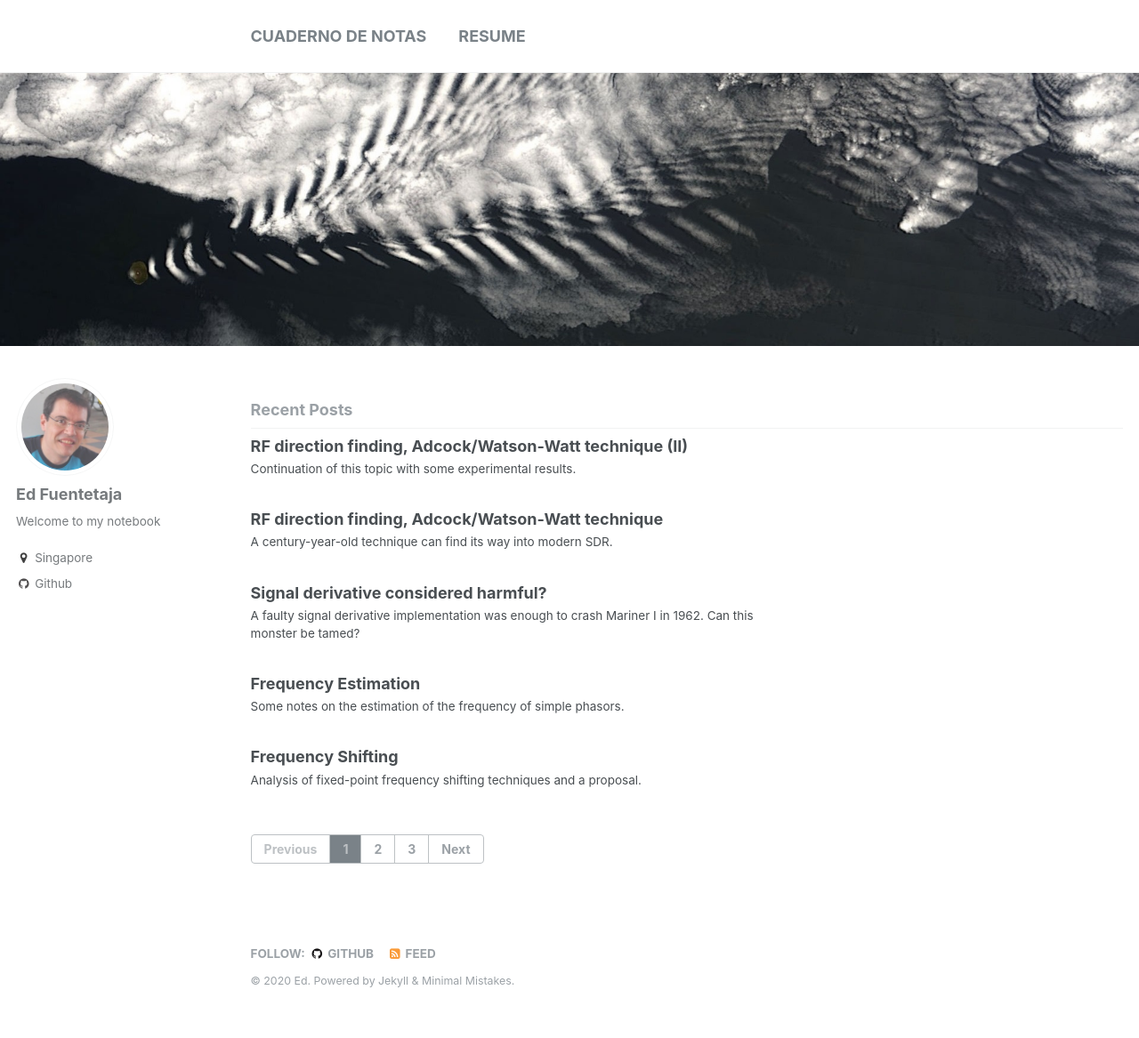
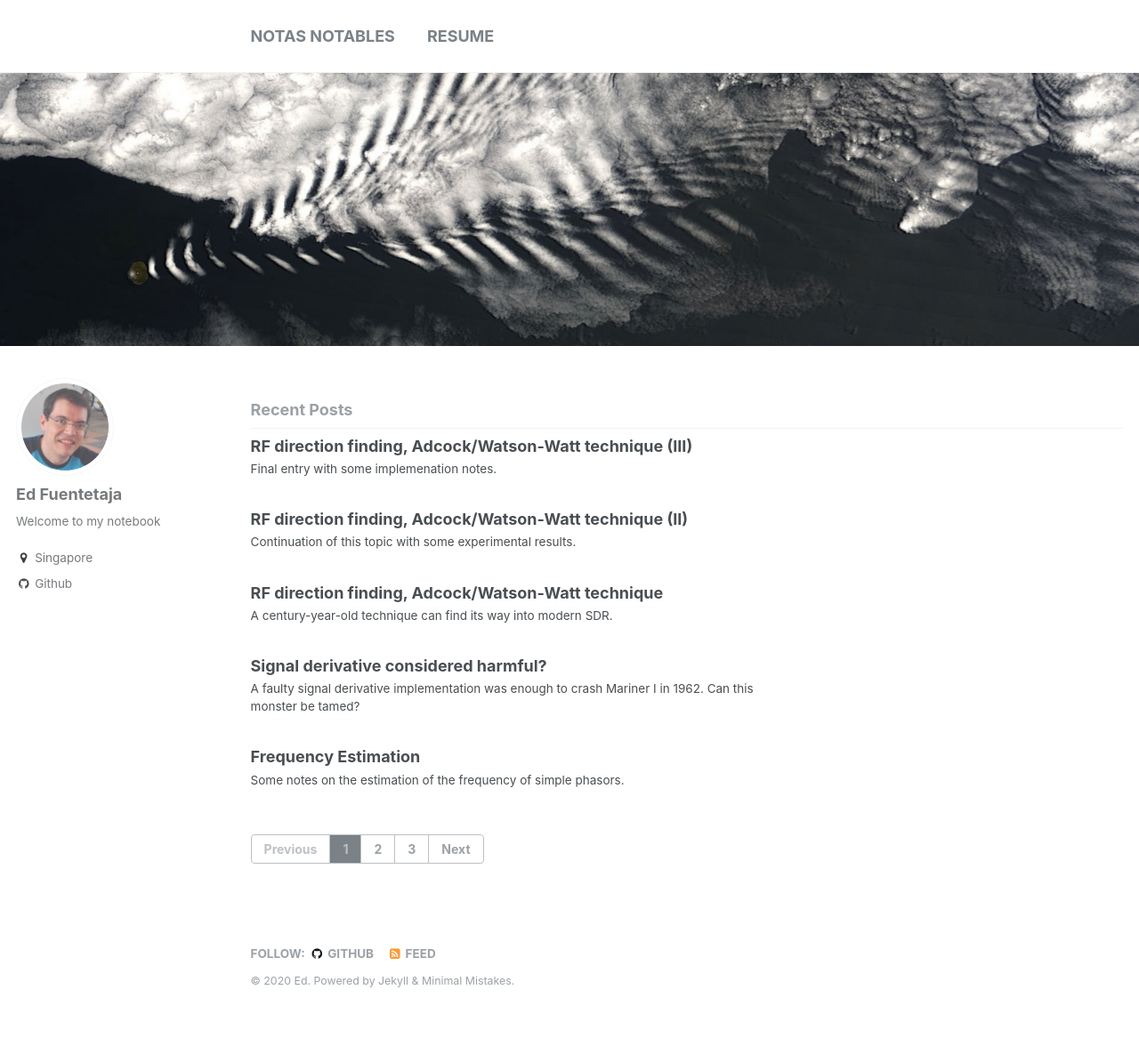
Before and after one commit to EdFuentetaja/EdFuentetaja.github.io, a Jekyll site: the page built from index.html, in a window 1280 px wide. Shown: the whole page at 89% size. Built offline with Jekyll 4.4.1, drawn with Linux system fonts in a browser that asks for light colours; the list of posts is cut into pages by our own code; some of the changed lines change nothing that is shown.

Commit message:
WW III article added.

```diff
--- a/_config.yml
+++ b/_config.yml
@@ -7,7 +7,7 @@
 
 # Site Settings
 locale                   : "en-US"
-title                    : "Cuaderno de Notas"
+title                    : "Notas notables"
 title_separator          : "-"
 name                     : "Ed"
 description              : "Ed Fuentetaja's online notebook."
--- /dev/null
+++ b/_posts/2020-04-12-rfdf_adcock_watson_watt (III).markdown
@@ -0,0 +1,90 @@
+---
+title:  "RF direction finding, Adcock/Watson-Watt technique (III)"
+date:   2020-04-26 00:00:00 +0800
+categories: SDR
+excerpt: "Final entry with some implemenation notes."
+header:
+  image: "5G_antenna_array_cropped_c.jpg"
+---
+
+Imagine a country road somewhere in the UK. A black and grey Daimler dashes in the middle of the night. Inside, a young Winston Churchill is being driven to an undisclosed air field for the demonstration of a new technology that is going to revolutionize warfare. WWI is already over but the echoes of an incoming thunderstorm are there for anybody who cares to listen. Inside the hangar, Robert Watson-Watt and his team are getting ready. An airplane is already flying several kilometers away, equipped with a radio transmitter. The purpose of this device, Robert explains, is to detect the direction of the transmitter, and hence, the plane:
+
+>-- We are going to see in a minute a line of light drawn on this circular screen. The angle of the line corresponds with the direction of the radio transmitter. As the plane moves from left to right, we are going to see how this angle changes.
+>
+>-- Fascinating...
+>
+>-- The radio frequency signal that is captured by the antenna poles you have seen outside is being manipulated in a way that alters the electric fields on the horizontal and vertical plates of this device, we call it "oscilloscope."
+>
+>-- These are all new toys you have here...
+>
+>-- Yes, this is all state-of-the-art. Those plates I was talking about modify the direction of the electrons emitted by the cathode-ray tube behind the screen. When the electrons hit the green phosphor screen, we see a bright line with an inclination that follows the angle of arrival of the incoming radio frequency signal.
+>
+>-- Only the angle of arrival? How about the distance?
+>
+>-- We are working on that sir, it might be ready for a demonstration soon. We are calling it "radar."
+
+![oscilloscope][oscilloscope]{:.center-image}
+
+Fast-forward about 100 years later, we are not going to implement the Watson-Watt (WW) direction finding technique, which has been the object of the last couple of articles, using an analog oscilloscope. Most likely we are going to use some kind of SDR where the bulk of the signal "manipulation" is executed in the digital domain by some sort of computing device.
+
+The object of this last article in the series is to give some implementation "tricks" and practical notes. Let's get to it.
+
+## Implementation notes
+
+We must start remembering one more time the foundational equations of this technique:
+
+$$sign_{NS} = \mbox{sign of(phase difference of } r_{NS} \mbox{ and } r_O)$$
+
+$$sign_{EW} = \mbox{sign of(phase difference of } r_{EW} \mbox{ and } r_O)$$
+
+$$\phi = atan2(sign_{NS} \|r_{NS}\|, sign_{EW} \|r_{EW}\|)$$
+
+$$\phi$$ is our seeked angle of arrival and $$r_{NS}$$, $$r_{EW}$$ and $$r_O$$ are the three outputs coming out of our Adcock antenna.
+
+### Trick #1: Sign of phase difference
+
+This is how the "sign of the phase difference" between two vectors can be computed easily. Remember that $$r_{NS}$$ and $$r_{EW}$$ should only be at either + or - 90° with respect to $$r_O$$:
+
+![Angle between vectors][fig_1]{:.center-image}
+
+So, the sine of the angle between those two vectors should be +1 when they make +90° and -1 when they make -90°. Taking into account that we are going to have some added noise, we can say that when the sine of the angle between those two vectors is positive, we consider the sign as +1 and when negative, -1. Now, the sign of the sine of the angle between two vectors can be computed very simply. Given two vectors:
+
+$$a = A e^{j \alpha} = a_i + j a_q$$
+
+$$b = B e^{j \beta} = b_i + j b_q$$
+
+then
+
+$$a b^* = A B e^{j (\alpha-\beta)} = A B cos(\alpha-\beta) + j A B sin(\alpha-\beta) = a_i b_i + a_q b_q + j(a_q b_i - a_i b_q)$$
+
+and since $$A$$ and $$B$$ are positive magnitudes we can say that
+
+$$\mbox{sign of(}sin(\alpha-\beta)) = \mbox{sign of(}a_q b_i - a_i b_q)$$
+
+which can be computed with two multiplications and one comparison.
+
+### Trick #2: Computation of atan2
+
+We compute $$atan2(y,x)$$ using a table. The signs of $$x$$ and $$y$$ will tell us the quadrant and the ratio $$y/x$$ will tell us the degrees inside the quadrant. Since the accuracy of the WW technique is going to be worse than 1 degree, we don't really need a very big table. One more trick here is that our $$x$$ and $$y$$ are magnitudes. We can skip computing the expensive square root of the magnitudes by making our table be a table of $$atan2(\sqrt y2,\sqrt x2)$$ where $$x2$$ and $$y2$$ are our squared magnitudes.
+
+### Trick #3: Averaging
+
+To reduce the noise in our estimates we can average results over a period of time. I think I've mentioned this before: you can't average angles just like that. Results in degrees that are very close like [0, 359, 1, 358, 2] are going to be averaged to something around 180° which is obviously wrong. What you want to do is to average the $$x$$ and $$y$$ values, the arguments to your $$atan2$$ computation. Then, once you have accumulated enough values, compute the $$atan2$$ of the averaged $$x$$ and $$y$$.
+
+If we want to get an idea of how noisy our angle of arrival estimates are, we can compute their [circular standard deviation][circular_standard_deviation].
+
+### Trick #4: You can work in the frequency domain
+
+If we understand the Fourier transform applied to our input signal as a linear decomposition in their frequency components, then the same WW formulas apply in the frequency domain. This knowledge can give us a significant advantage. Being our signal of interest a narrow-band signal, with most of its energy focused on a few frequency bins, we can compute $$R_O$$, $$R_{EW}$$ and $$R_{NS}$$ as the Fourier-transformed versions of our input signals $$r_O$$, $$r_{EW}$$, $$r_{NS}$$ and then we can proceed with our angle of arrival computations with just the frequency bins that correspond to our signal. This would be equivalent to applying a narrow band pass filter and then working in the time domain, but the cool thing of working in the frequency domain is that, if your SDR processor can afford it, you can compute the angle of arrival _for each frequency bin_. If you do this continuously and assign colors to the angles, you can get something like this:
+
+![screenshot][screenshot_1]{:.center-image}
+
+This is an improvement over the green phosphor screen of Sir Robert Watson-Watt. The third panel from the top shows in real time the angle of arrival of the different radio signals inside the receiver's bandwidth. The horizontal axis is frequency, time in the vertical and the color wheel at the right gives the mapping between color to angle of arrival.
+
+This is all I have on this topic. Cheers!
+
+[circular_standard_deviation]: https://en.wikipedia.org/wiki/Directional_statistics#Measures_of_location_and_spread
+
+[oscilloscope]: https://i2.wp.com/www.diaryofanadi.co.uk/wp-content/uploads/2018/05/tek_oscilloscope.png?resize=524%2C409&ssl=1
+[fig_1]: /images/Watson-Watt_3/fig_1.png
+[screenshot_1]: /images/Watson-Watt_3/screenshot_1.jpg
```
Also changed, not shown: Gemfile.lock, favicon.ico (added), images/5G_antenna_array_cropped.jpg (added), images/5G_antenna_array_cropped_c.jpg (added), images/Watson-Watt_3/fig_1.png (added), images/Watson-Watt_3/screenshot_1.jpg (added), images/Watson-Watt_3/tek_oscilloscope.webp (added), images/marco_cropped.jpg (added), images/marco_cropped_c.jpg (added), 1 other file.
